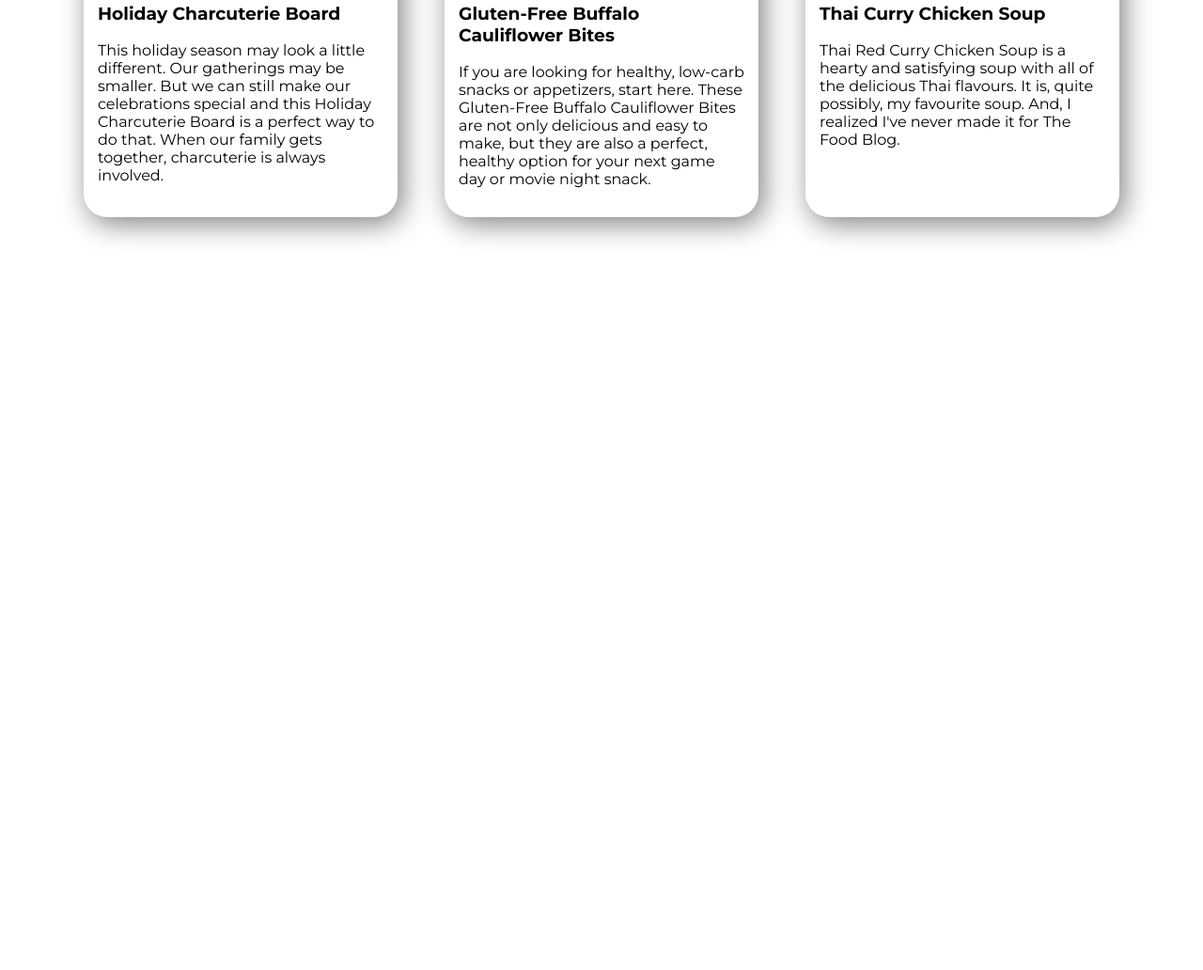
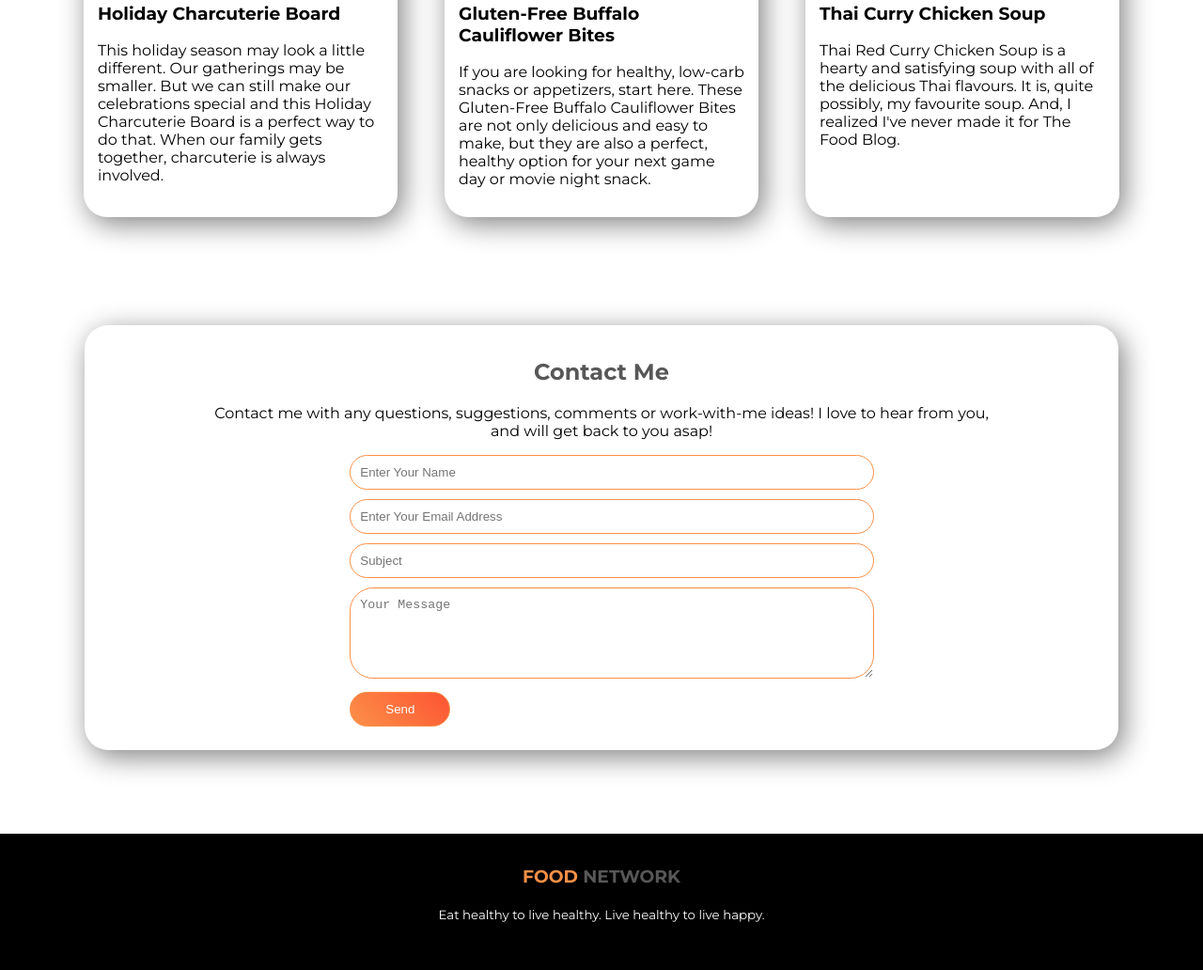
Before and after one commit to mdirfan07/food-network, a plain HTML site: page index.html in a window 1280 px wide. Shown: the part 1712-2744 px from the top of the page at 94% size. Before the commit the page ends 2032 px from the top, so only its background shows below. Drawn offline with Linux system fonts and the light colour scheme.

Commit message:
contact footer added

```diff
--- a/index.html
+++ b/index.html
@@ -17,8 +17,8 @@
                 <h1><span class="orange-color">Skip</span> The Diet,</h1>
             <h1>Just Eat Healthy</h1>
             <h1>With Food Network</h1>
-            <p>Imagine you don't need a diet because we provide healthy and delicious food for you!</p><br><br>
-            <a class="button" href="#">Order Food</a>
+            <p class="gray-color">Imagine you don't need a diet because we provide healthy and delicious food for you!</p><br><br>
+            <a class="button" href="https://github.com/mdirfan07" target="_blank">Order Food</a>
             </div>
         </div>
         <div class="half-width top-area-pic">
@@ -31,15 +31,15 @@
         </div>
         <div class="half-width">
             <div class="about-me-area">
-                <h2>About Me</h2>
+                <h2 class="gray-color">About Me</h2>
                 <p>Welcome to The Food Network. I'm Ariana and I'm so glad you stopped by. I hope that you’re here because you love delicious, simple, from-scratch recipes. Because that’s what I do and I'm excited to share it with you!</p><br><br><br><br>
-                <a class="button" href="#">Contact me</a>
+                <a class="button" href="#contact">Contact me</a>
             </div>
         </div>
     </section>
     <section class="full-recipies-area">
         <div class="my-recipies-area">
-            <h2>My Recipies</h2>
+            <h2 class="gray-color">My Recipies</h2>
             <p>
                 "Real Food" is a term that you see on many a recipe blog, so I'm not going to use it. I'll just say that I prefer to cook and eat (mostly) what nature gives us, not what's made in a factory.</p>
         </div>
@@ -61,5 +61,26 @@
             </div>
         </div>
     </section>
+    <section id="contact" class="full-contact-me-area post-box">
+        <div class="contact-me">
+            <h2 class="gray-color">Contact Me</h2>
+            <p>Contact me with any questions, suggestions, comments or work-with-me ideas! I love to hear from you, and will get back to you asap!</p>
+        </div>
+        <form class="contact-me-form">
+            <input type="text" placeholder="Enter Your Name" required>
+            <input type="email" placeholder="Enter Your Email Address" required>
+            <input type="text" placeholder="Subject" required>
+            <textarea rows="5" placeholder="Your Message" required></textarea>
+            <button class="button" type="submit">Send</button>
+        </form>
+    </section>
+    <section class="footer-area">
+        <div>
+            <footer>
+                <h3><span class="orange-color">FOOD</span> <span class="gray-color">NETWORK</span></h3>
+                <small>Eat healthy to live healthy. Live healthy to live happy.</small>
+            </footer>
+        </div>
+    </section>
 </body>
 </html>
--- a/style.css
+++ b/style.css
@@ -13,19 +13,17 @@ body{
     width: 100%;
     padding-top: 25px;
 }
+
 h1{
     font-size: 50px;
     line-height: 25px;
     color: #575757;
 }
-h2{
+.gray-color{
     color: #575757;
 }
 .orange-color{
     color: #fb9048;
-}
-.top-area p{
-    color: #575757;
 }
 .button{
     text-decoration: none;
@@ -68,3 +66,28 @@ h2{
     padding: 15px;
     margin: 25px;
 }
+.full-contact-me-area{
+    margin: 7%;
+}
+.contact-me{
+    text-align: center;
+    margin: 0% 10%;
+}
+.contact-me-form input, .contact-me-form textarea, .contact-me-form .button{
+    width: 50%;
+    margin: 0px 0px 10px 25%;
+    padding: 10px;
+    border: 1px solid #fb9048;
+    border-radius: 25px;
+}
+.contact-me-form .button{
+    width: 10%;
+}
+.footer-area{
+    text-align: center;
+    background-color: black;
+    padding: 15px 0px 50px 0px;
+}
+.footer-area small{
+    color: white;
+}
```
Also changed, not shown: images/Frame 56.jpg (added), images/Frame 57.jpg (added), images/Frame 58.jpg (added), images/Frame 59.jpg (added).
